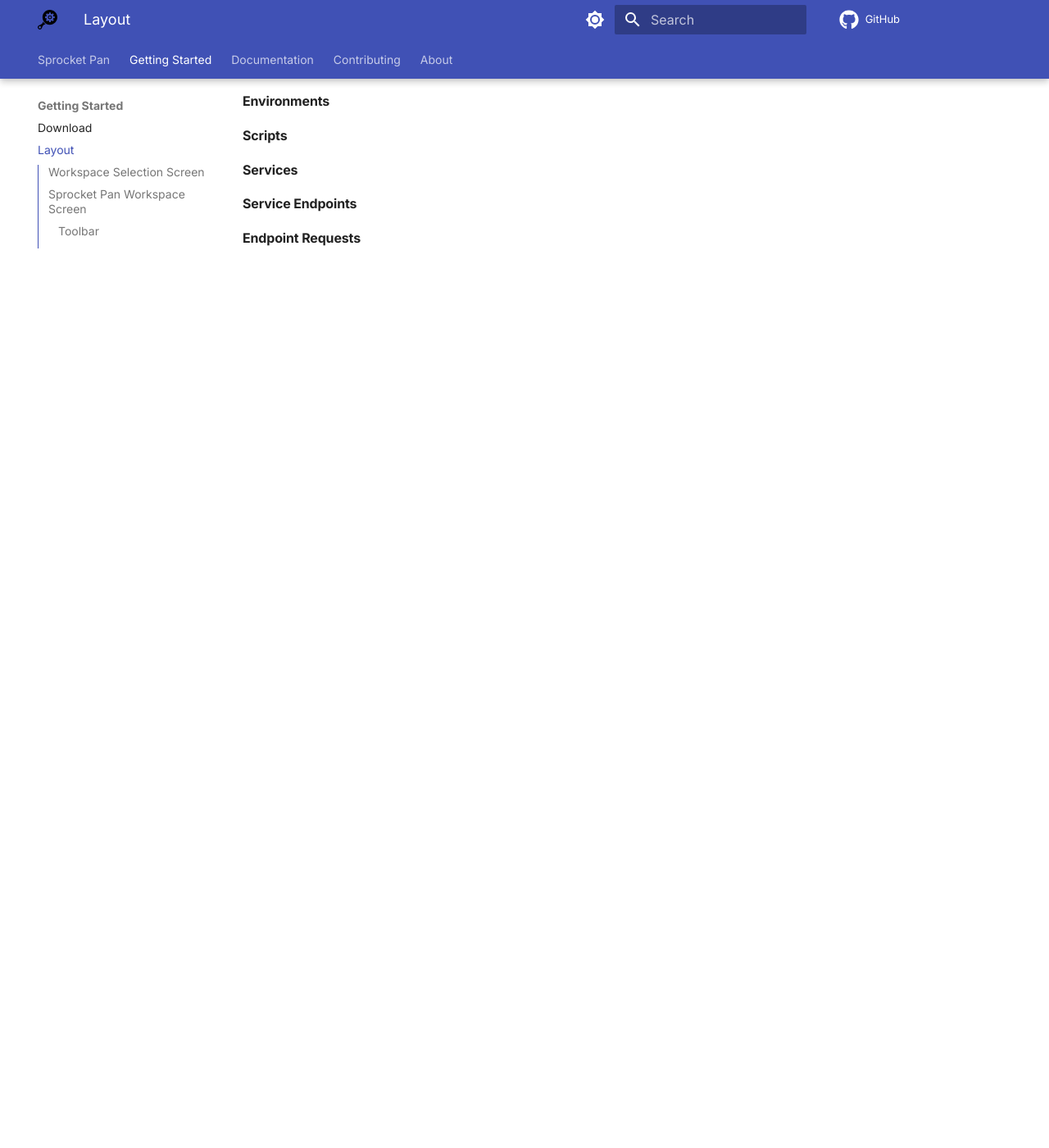
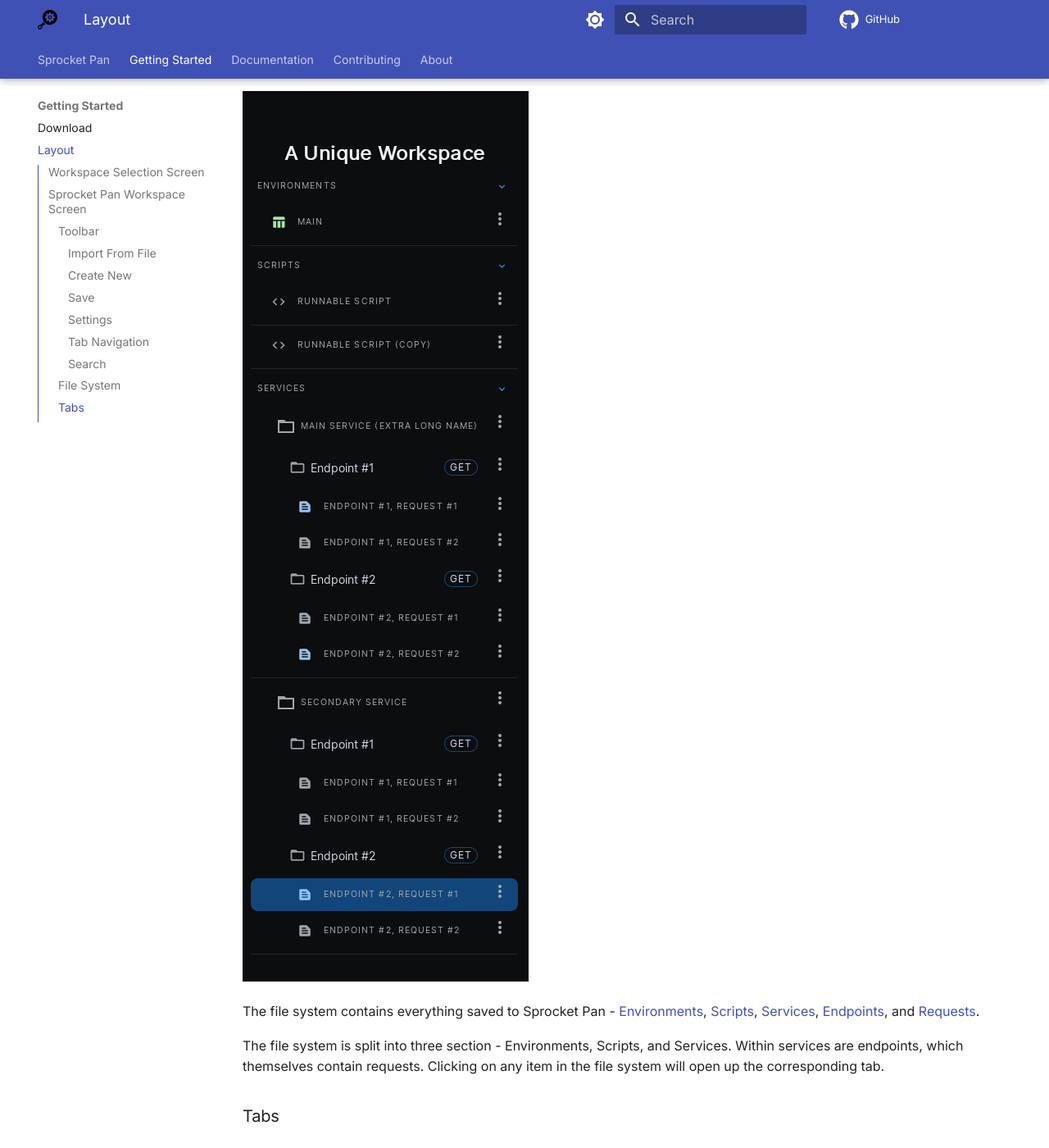
Before and after one commit to itaifish/sprocket-docs, an MkDocs documentation site: the page built from docs/getting-started/layout.md, in a window 1280 px wide and 1400 px high, scrolled down 3101 px. Shown: the whole window at 82% size. Built offline with MkDocs 1.6.1 and Material for MkDocs 9.7.7, drawn with Linux system fonts in a browser that asks for light colours; comment, search, counter and statistics services are not loaded; the version menu is left out; before the commit the page ends 3428 px from its top, so only the background shows below that.

Commit message:
progress

```diff
--- a/docs/getting-started/layout.md
+++ b/docs/getting-started/layout.md
@@ -50,14 +50,10 @@
 
 ### File System
 
+![File System](../assets/images/getting-started/layout/file-system.png)
 
+The file system contains everything saved to Sprocket Pan - [Environments](../../documentation/terminology/#environment), [Scripts](../../documentation/terminology/#script), [Services](../../documentation/terminology/#service), [Endpoints](../../documentation/terminology/#endpoint), and [Requests](../../documentation/terminology/#request).
 
-#### Environments
+The file system is split into three section - Environments, Scripts, and Services. Within services are endpoints, which themselves contain requests. Clicking on any item in the file system will open up the corresponding tab.
 
-#### Scripts
-
-#### Services
-
-#### Service Endpoints
-
-#### Endpoint Requests
+### Tabs
```
Also changed, not shown: docs/assets/images/getting-started/layout/file-system.png (added).
